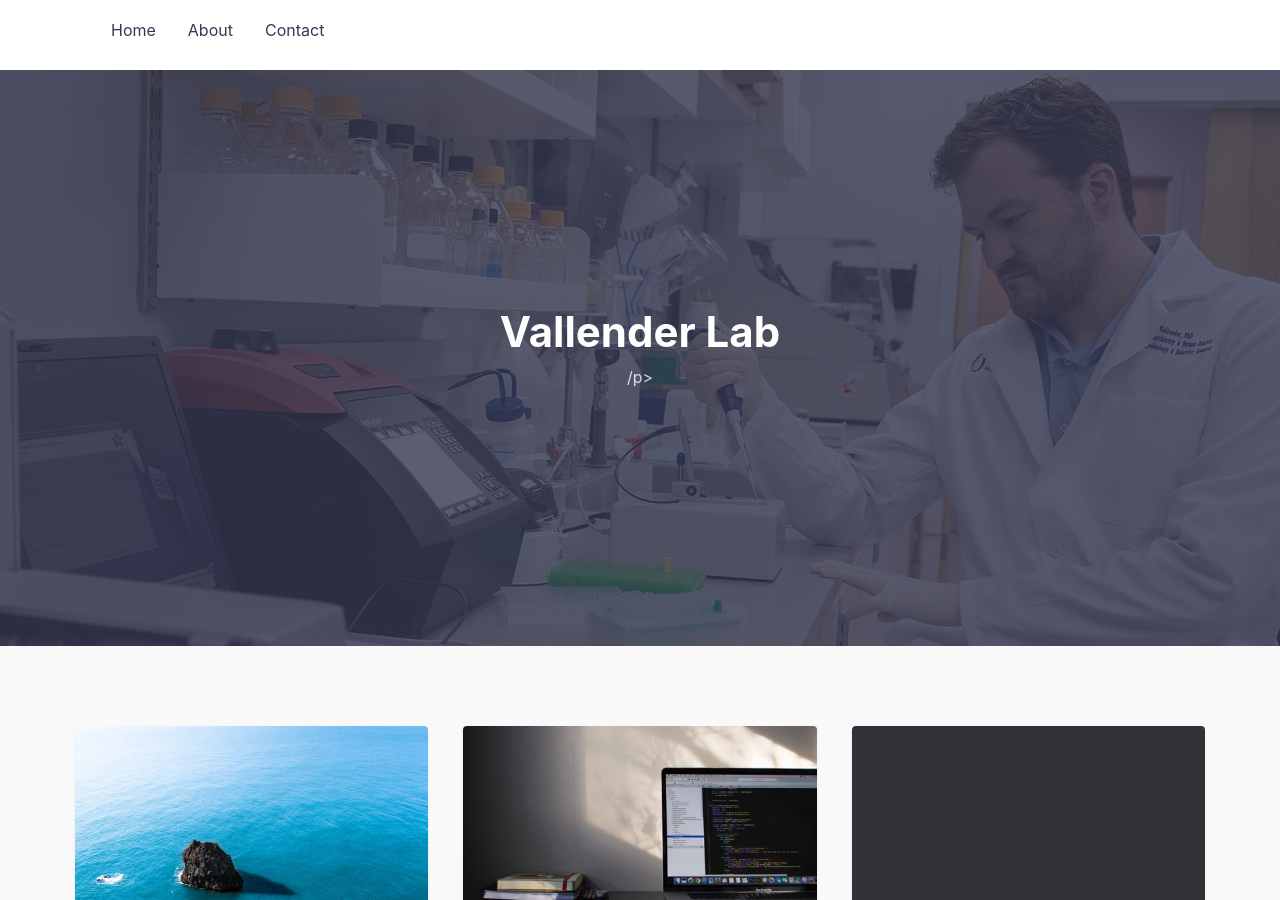
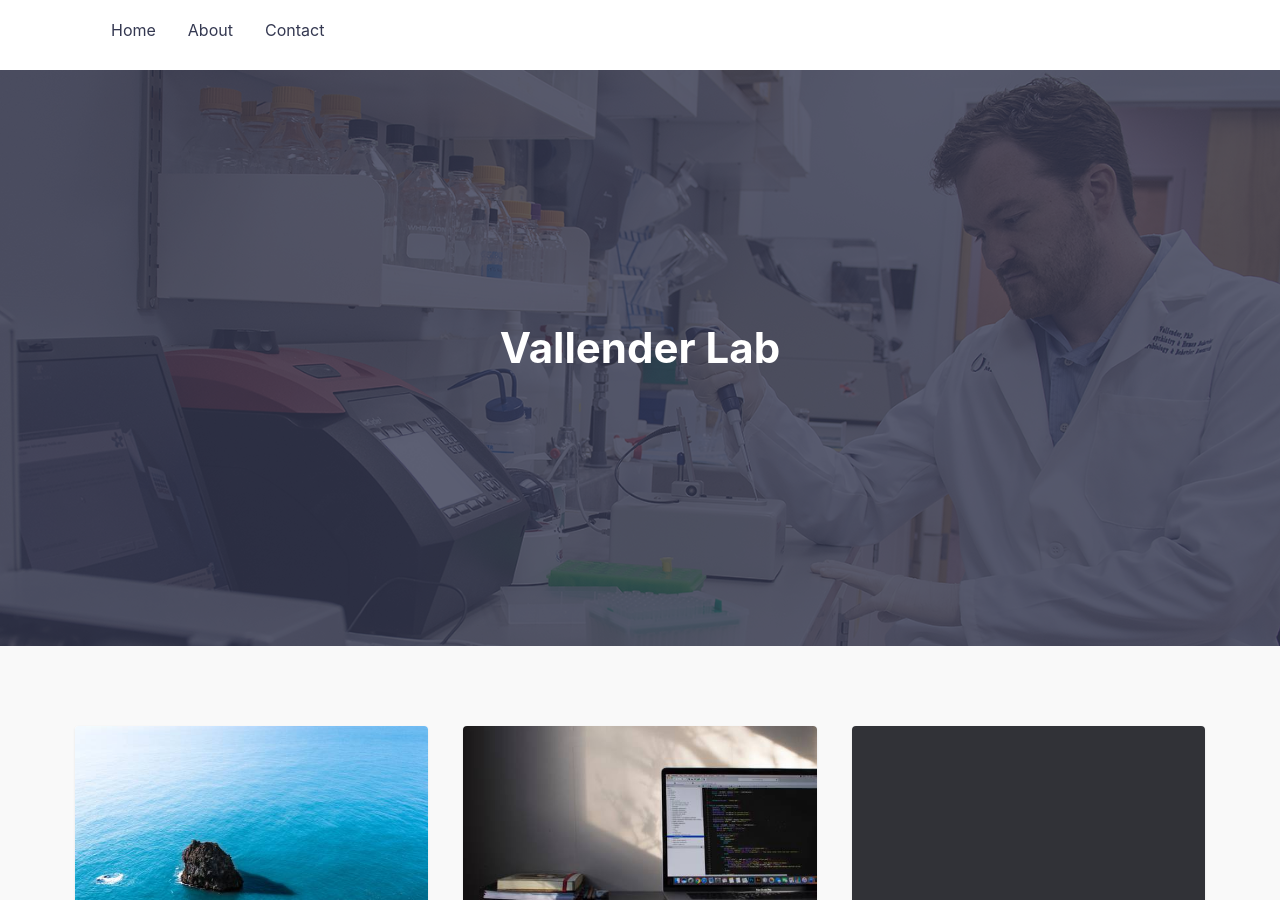
Before and after one commit to vallenderlab/vallenderlab.github.io, a Jekyll site: the page built from index.md, in a window 1280 px wide and 900 px high. Built offline with Jekyll 4.4.1, drawn with Linux system fonts in a browser that asks for light colours.

Commit message:
Properly closed paragraph

```diff
--- a/_layouts/default.html
+++ b/_layouts/default.html
@@ -21,7 +21,7 @@ layout: compress
     <div class="hero lazyload" data-bg="{{site.url}}/assets/img/ejv-psych.jpg">
       <div class="hero__wrap">
         <h1 class="hero__title">Vallender Lab</h1>
-        <p class="hero__meta">/p>
+        <p class="hero__meta"></p>
       </div>
     </div>
 
```
